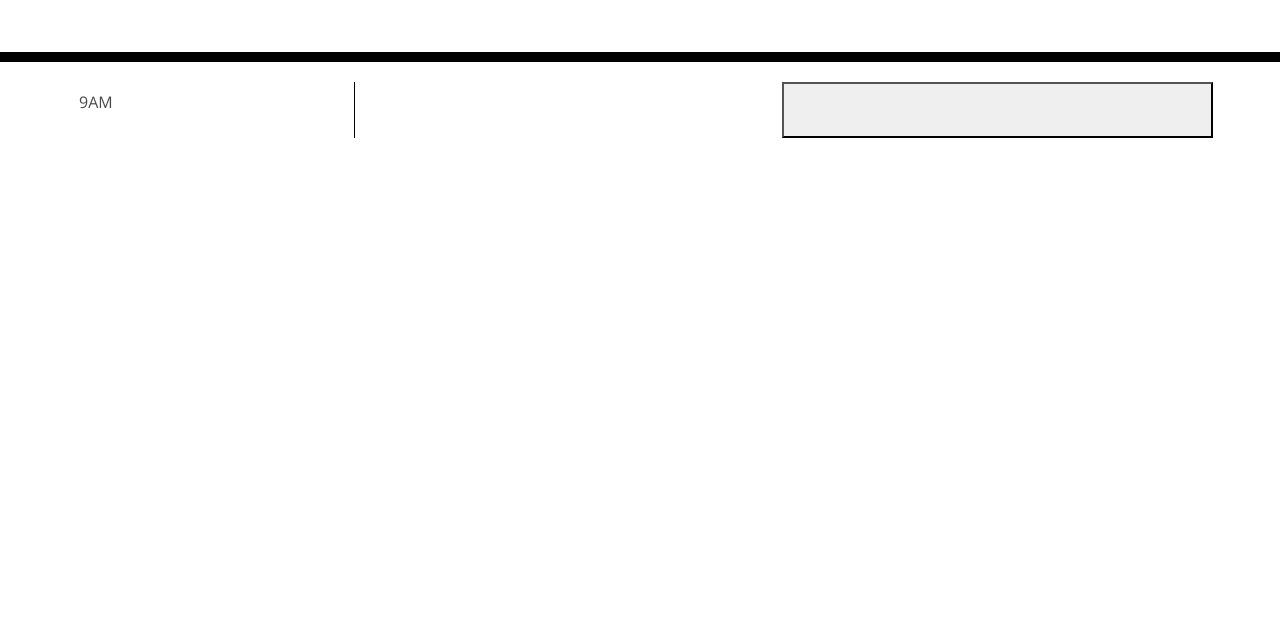
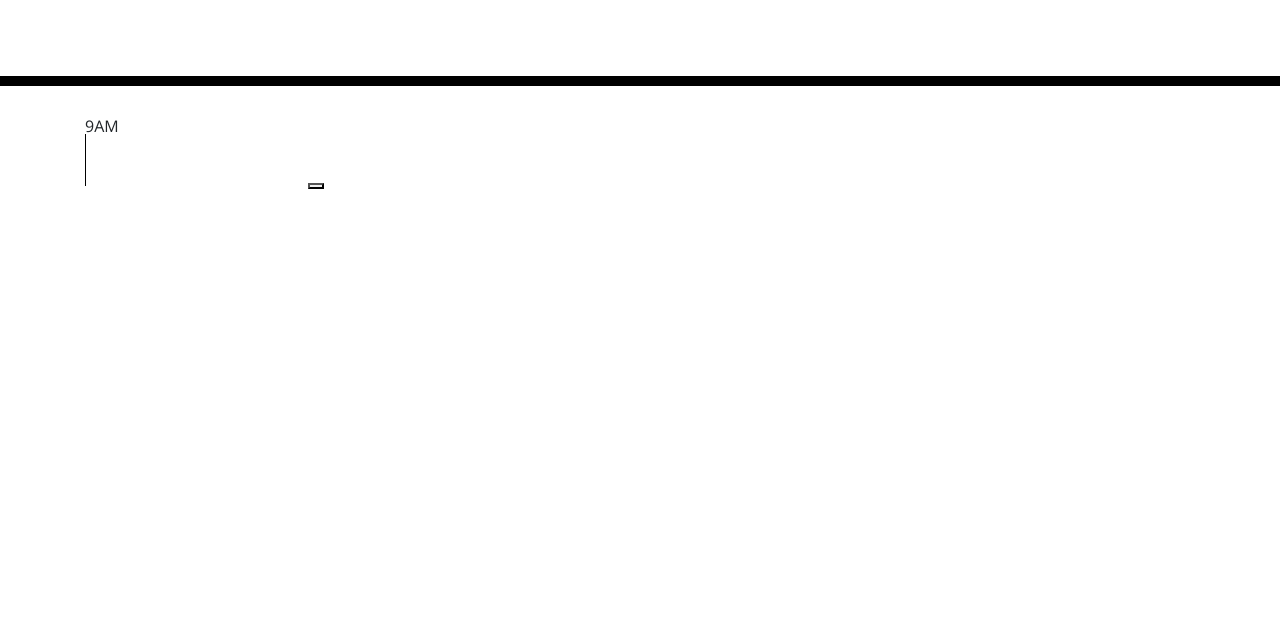
Before and after one commit to jermeewinn/weekly-planner, a website: page index.html in a window 1280 px wide. Shown: the part 182-800 px from the top of the page. Drawn offline with nearby package versions, Linux system fonts and the light colour scheme; files that its build step writes are made by us from their sources.

Commit message:
added CSS bulma npm package

```diff
--- a/index.html
+++ b/index.html
@@ -15,7 +15,6 @@
       crossorigin="anonymous"
     />
     <link href="https://fonts.googleapis.com/css?family=Open+Sans&display=swap"rel="stylesheet"/>
-    <link rel="stylesheet" href="https://cdn.jsdelivr.net/npm/bulma@0.9.3/css/bulma.min.css">
     <link rel="stylesheet" href="style.css" />
     <title>Work Day Scheduler</title>
   </head>
--- /dev/null
+++ b/package.json
@@ -0,0 +1,5 @@
+{
+  "dependencies": {
+    "bulma": "^0.9.3"
+  }
+}
```
